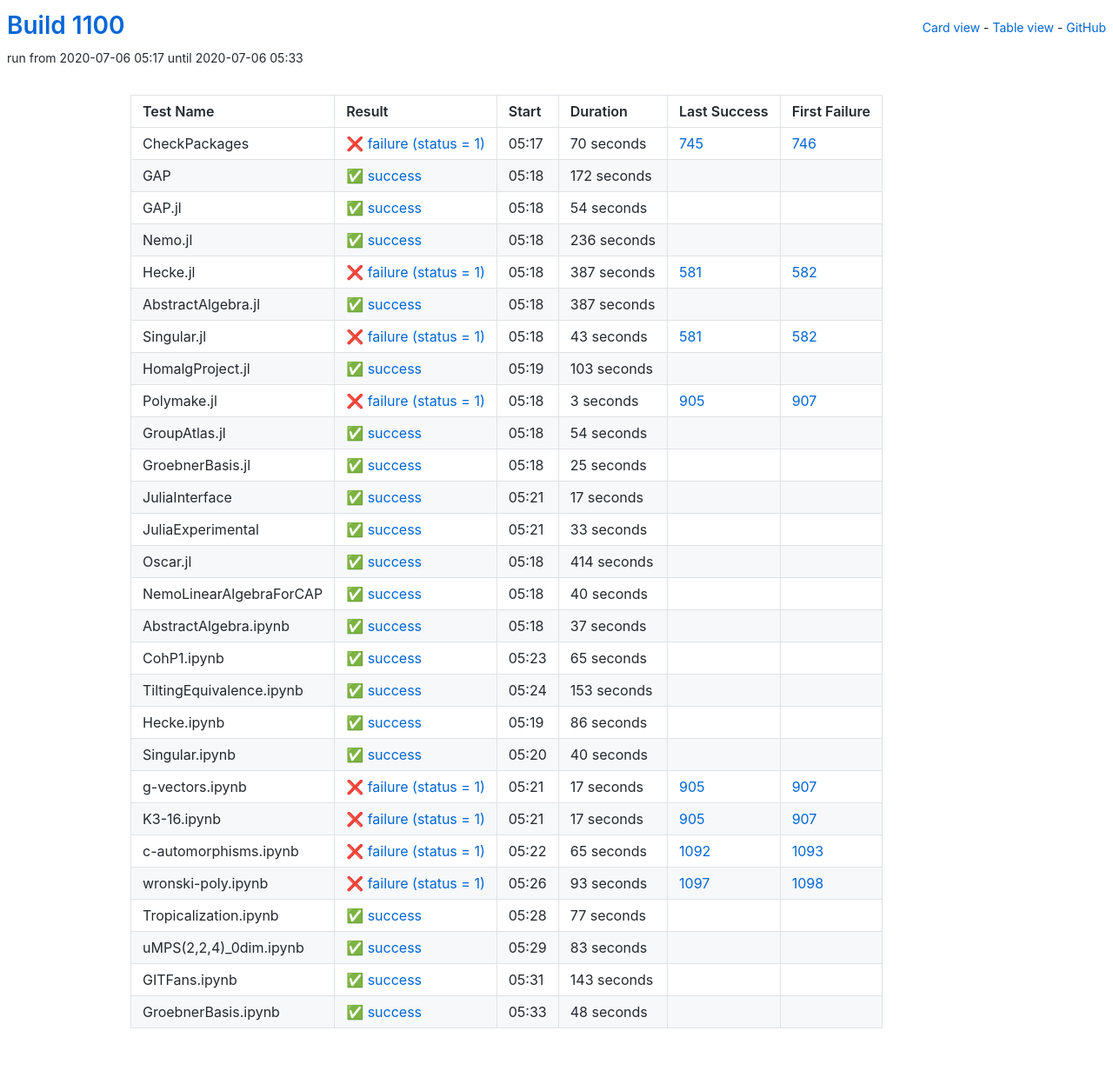
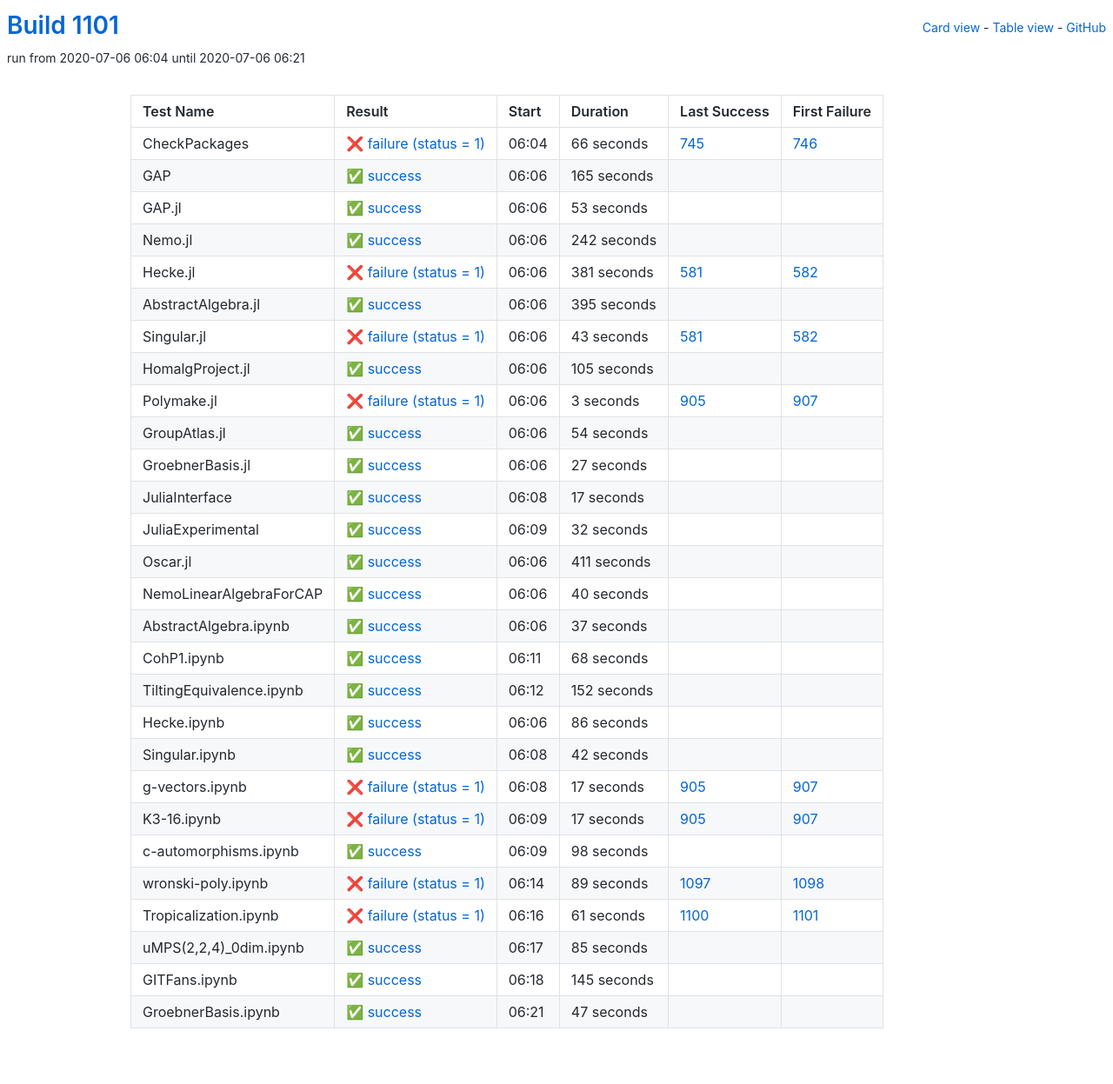
Before and after one commit to oscar-system/oscar-ci-status-1.4, a Jekyll site: the page built from table.html, in a window 1280 px wide. Shown: the whole page at 87% size. Built offline with Jekyll 4.4.1, drawn with Linux system fonts in a browser that asks for light colours.

Commit message:
Build #1101

```diff
--- a/_data/ci.yml
+++ b/_data/ci.yml
@@ -1,6 +1,6 @@
 ---
-build: 1100
-build_url: https://oscarci.mathematik.uni-kl.de/job/oscar-julia-1.4/1100/
+build: 1101
+build_url: https://oscarci.mathematik.uni-kl.de/job/oscar-julia-1.4/1101/
 job: oscar-julia-1.4
 organization: oscar-system
 repo: oscar-ci-status-1.4
@@ -8,80 +8,80 @@ repourl: https://github.com/oscar-system/oscar-ci-status-1.4
 tests:
 - name: CheckPackages
   id: checkpackages
-  log: https://oscarci.mathematik.uni-kl.de/job/oscar-julia-1.4/1100/artifact/logs/build-1100/CheckPackages.log
-  start: 2020-07-06 05:17
+  log: https://oscarci.mathematik.uni-kl.de/job/oscar-julia-1.4/1101/artifact/logs/build-1101/CheckPackages.log
+  start: 2020-07-06 06:04
   success: false
   exitcode: 1
   status: failure
-  duration: 70
+  duration: 66
   last_success: 745
   last_success_url: https://oscarci.mathematik.uni-kl.de/job/oscar-julia-1.4/745/
   first_failure: 746
   first_failure_url: https://oscarci.mathematik.uni-kl.de/job/oscar-julia-1.4/746/
 - name: GAP
   id: gap
-  log: https://oscarci.mathematik.uni-kl.de/job/oscar-julia-1.4/1100/artifact/logs/build-1100/GAP.log
-  start: 2020-07-06 05:18
+  log: https://oscarci.mathematik.uni-kl.de/job/oscar-julia-1.4/1101/artifact/logs/build-1101/GAP.log
+  start: 2020-07-06 06:06
   success: true
   exitcode: 0
   status: success
-  duration: 172
+  duration: 165
   last_success: false
   last_success_url:
   first_failure: false
   first_failure_url:
 - name: GAP.jl
   id: gap-jl
-  log: https://oscarci.mathematik.uni-kl.de/job/oscar-julia-1.4/1100/artifact/logs/build-1100/GAP.jl.log
-  start: 2020-07-06 05:18
+  log: https://oscarci.mathematik.uni-kl.de/job/oscar-julia-1.4/1101/artifact/logs/build-1101/GAP.jl.log
+  start: 2020-07-06 06:06
   success: true
   exitcode: 0
   status: success
-  duration: 54
+  duration: 53
   last_success: false
   last_success_url:
   first_failure: false
   first_failure_url:
 - name: Nemo.jl
   id: nemo-jl
-  log: https://oscarci.mathematik.uni-kl.de/job/oscar-julia-1.4/1100/artifact/logs/build-1100/Nemo.jl.log
-  start: 2020-07-06 05:18
+  log: https://oscarci.mathematik.uni-kl.de/job/oscar-julia-1.4/1101/artifact/logs/build-1101/Nemo.jl.log
+  start: 2020-07-06 06:06
   success: true
   exitcode: 0
   status: success
-  duration: 236
+  duration: 242
   last_success: false
   last_success_url:
   first_failure: false
   first_failure_url:
 - name: Hecke.jl
   id: hecke-jl
-  log: https://oscarci.mathematik.uni-kl.de/job/oscar-julia-1.4/1100/artifact/logs/build-1100/Hecke.jl.log
-  start: 2020-07-06 05:18
+  log: https://oscarci.mathematik.uni-kl.de/job/oscar-julia-1.4/1101/artifact/logs/build-1101/Hecke.jl.log
+  start: 2020-07-06 06:06
   success: false
   exitcode: 1
   status: failure
-  duration: 387
+  duration: 381
   last_success: 581
   last_success_url: https://oscarci.mathematik.uni-kl.de/job/oscar-julia-1.4/581/
   first_failure: 582
   first_failure_url: https://oscarci.mathematik.uni-kl.de/job/oscar-julia-1.4/582/
 - name: AbstractAlgebra.jl
   id: abstractalgebra-jl
-  log: https://oscarci.mathematik.uni-kl.de/job/oscar-julia-1.4/1100/artifact/logs/build-1100/AbstractAlgebra.jl.log
-  start: 2020-07-06 05:18
+  log: https://oscarci.mathematik.uni-kl.de/job/oscar-julia-1.4/1101/artifact/logs/build-1101/AbstractAlgebra.jl.log
+  start: 2020-07-06 06:06
   success: true
   exitcode: 0
   status: success
-  duration: 387
+  duration: 395
   last_success: false
   last_success_url:
   first_failure: false
   first_failure_url:
 - name: Singular.jl
   id: singular-jl
-  log: https://oscarci.mathematik.uni-kl.de/job/oscar-julia-1.4/1100/artifact/logs/build-1100/Singular.jl.log
-  start: 2020-07-06 05:18
+  log: https://oscarci.mathematik.uni-kl.de/job/oscar-julia-1.4/1101/artifact/logs/build-1101/Singular.jl.log
+  start: 2020-07-06 06:06
   success: false
   exitcode: 1
   status: failure
@@ -92,20 +92,20 @@ tests:
   first_failure_url: https://oscarci.mathematik.uni-kl.de/job/oscar-julia-1.4/582/
 - name: HomalgProject.jl
   id: homalgproject-jl
-  log: https://oscarci.mathematik.uni-kl.de/job/oscar-julia-1.4/1100/artifact/logs/build-1100/HomalgProject.jl.log
-  start: 2020-07-06 05:19
+  log: https://oscarci.mathematik.uni-kl.de/job/oscar-julia-1.4/1101/artifact/logs/build-1101/HomalgProject.jl.log
+  start: 2020-07-06 06:06
   success: true
   exitcode: 0
   status: success
-  duration: 103
+  duration: 105
   last_success: false
   last_success_url:
   first_failure: false
   first_failure_url:
 - name: Polymake.jl
   id: polymake-jl
-  log: https://oscarci.mathematik.uni-kl.de/job/oscar-julia-1.4/1100/artifact/logs/build-1100/Polymake.jl.log
-  start: 2020-07-06 05:18
+  log: https://oscarci.mathematik.uni-kl.de/job/oscar-julia-1.4/1101/artifact/logs/build-1101/Polymake.jl.log
+  start: 2020-07-06 06:06
   success: false
   exitcode: 1
   status: failure
@@ -116,8 +116,8 @@ tests:
   first_failure_url: https://oscarci.mathematik.uni-kl.de/job/oscar-julia-1.4/907/
 - name: GroupAtlas.jl
   id: groupatlas-jl
-  log: https://oscarci.mathematik.uni-kl.de/job/oscar-julia-1.4/1100/artifact/logs/build-1100/GroupAtlas.jl.log
-  start: 2020-07-06 05:18
+  log: https://oscarci.mathematik.uni-kl.de/job/oscar-julia-1.4/1101/artifact/logs/build-1101/GroupAtlas.jl.log
+  start: 2020-07-06 06:06
   success: true
   exitcode: 0
   status: success
@@ -128,20 +128,20 @@ tests:
   first_failure_url:
 - name: GroebnerBasis.jl
   id: groebnerbasis-jl
-  log: https://oscarci.mathematik.uni-kl.de/job/oscar-julia-1.4/1100/artifact/logs/build-1100/GroebnerBasis.jl.log
-  start: 2020-07-06 05:18
+  log: https://oscarci.mathematik.uni-kl.de/job/oscar-julia-1.4/1101/artifact/logs/build-1101/GroebnerBasis.jl.log
+  start: 2020-07-06 06:06
   success: true
   exitcode: 0
   status: success
-  duration: 25
+  duration: 27
   last_success: false
   last_success_url:
   first_failure: false
   first_failure_url:
 - name: JuliaInterface
   id: juliainterface
-  log: https://oscarci.mathematik.uni-kl.de/job/oscar-julia-1.4/1100/artifact/logs/build-1100/JuliaInterface.log
-  start: 2020-07-06 05:21
+  log: https://oscarci.mathematik.uni-kl.de/job/oscar-julia-1.4/1101/artifact/logs/build-1101/JuliaInterface.log
+  start: 2020-07-06 06:08
   success: true
   exitcode: 0
   status: success
@@ -152,32 +152,32 @@ tests:
   first_failure_url:
 - name: JuliaExperimental
   id: juliaexperimental
-  log: https://oscarci.mathematik.uni-kl.de/job/oscar-julia-1.4/1100/artifact/logs/build-1100/JuliaExperimental.log
-  start: 2020-07-06 05:21
+  log: https://oscarci.mathematik.uni-kl.de/job/oscar-julia-1.4/1101/artifact/logs/build-1101/JuliaExperimental.log
+  start: 2020-07-06 06:09
   success: true
   exitcode: 0
   status: success
-  duration: 33
+  duration: 32
   last_success: false
   last_success_url:
   first_failure: false
   first_failure_url:
 - name: Oscar.jl
   id: oscar-jl
-  log: https://oscarci.mathematik.uni-kl.de/job/oscar-julia-1.4/1100/artifact/logs/build-1100/Oscar.jl.log
-  start: 2020-07-06 05:18
+  log: https://oscarci.mathematik.uni-kl.de/job/oscar-julia-1.4/1101/artifact/logs/build-1101/Oscar.jl.log
+  start: 2020-07-06 06:06
   success: true
   exitcode: 0
   status: success
-  duration: 414
+  duration: 411
   last_success: false
   last_success_url:
   first_failure: false
   first_failure_url:
 - name: NemoLinearAlgebraForCAP
   id: nemolinearalgebraforcap
-  log: https://oscarci.mathematik.uni-kl.de/job/oscar-julia-1.4/1100/artifact/logs/build-1100/NemoLinearAlgebraForCAP.log
-  start: 2020-07-06 05:18
+  log: https://oscarci.mathematik.uni-kl.de/job/oscar-julia-1.4/1101/artifact/logs/build-1101/NemoLinearAlgebraForCAP.log
+  start: 2020-07-06 06:06
   success: true
   exitcode: 0
   status: success
@@ -188,8 +188,8 @@ tests:
   first_failure_url:
 - name: AbstractAlgebra.ipynb
   id: abstractalgebra-ipynb
-  log: https://oscarci.mathematik.uni-kl.de/job/oscar-julia-1.4/1100/artifact/logs/build-1100/AbstractAlgebra.ipynb.log
-  start: 2020-07-06 05:18
+  log: https://oscarci.mathematik.uni-kl.de/job/oscar-julia-1.4/1101/artifact/logs/build-1101/AbstractAlgebra.ipynb.log
+  start: 2020-07-06 06:06
   success: true
   exitcode: 0
   status: success
@@ -200,32 +200,32 @@ tests:
   first_failure_url:
 - name: CohP1.ipynb
   id: cohp1-ipynb
-  log: https://oscarci.mathematik.uni-kl.de/job/oscar-julia-1.4/1100/artifact/logs/build-1100/CohP1.ipynb.log
-  start: 2020-07-06 05:23
+  log: https://oscarci.mathematik.uni-kl.de/job/oscar-julia-1.4/1101/artifact/logs/build-1101/CohP1.ipynb.log
+  start: 2020-07-06 06:11
   success: true
   exitcode: 0
   status: success
-  duration: 65
+  duration: 68
   last_success: false
   last_success_url:
   first_failure: false
   first_failure_url:
 - name: TiltingEquivalence.ipynb
   id: tiltingequivalence-ipynb
-  log: https://oscarci.mathematik.uni-kl.de/job/oscar-julia-1.4/1100/artifact/logs/build-1100/TiltingEquivalence.ipynb.log
-  start: 2020-07-06 05:24
+  log: https://oscarci.mathematik.uni-kl.de/job/oscar-julia-1.4/1101/artifact/logs/build-1101/TiltingEquivalence.ipynb.log
+  start: 2020-07-06 06:12
   success: true
   exitcode: 0
   status: success
-  duration: 153
+  duration: 152
   last_success: false
   last_success_url:
   first_failure: false
   first_failure_url:
 - name: Hecke.ipynb
   id: hecke-ipynb
-  log: https://oscarci.mathematik.uni-kl.de/job/oscar-julia-1.4/1100/artifact/logs/build-1100/Hecke.ipynb.log
-  start: 2020-07-06 05:19
+  log: https://oscarci.mathematik.uni-kl.de/job/oscar-julia-1.4/1101/artifact/logs/build-1101/Hecke.ipynb.log
+  start: 2020-07-06 06:06
   success: true
   exitcode: 0
   status: success
@@ -236,20 +236,20 @@ tests:
   first_failure_url:
 - name: Singular.ipynb
   id: singular-ipynb
-  log: https://oscarci.mathematik.uni-kl.de/job/oscar-julia-1.4/1100/artifact/logs/build-1100/Singular.ipynb.log
-  start: 2020-07-06 05:20
+  log: https://oscarci.mathematik.uni-kl.de/job/oscar-julia-1.4/1101/artifact/logs/build-1101/Singular.ipynb.log
+  start: 2020-07-06 06:08
   success: true
   exitcode: 0
   status: success
-  duration: 40
+  duration: 42
   last_success: false
   last_success_url:
   first_failure: false
   first_failure_url:
 - name: g-vectors.ipynb
   id: g-vectors-ipynb
-  log: https://oscarci.mathematik.uni-kl.de/job/oscar-julia-1.4/1100/artifact/logs/build-1100/g-vectors.ipynb.log
-  start: 2020-07-06 05:21
+  log: https://oscarci.mathematik.uni-kl.de/job/oscar-julia-1.4/1101/artifact/logs/build-1101/g-vectors.ipynb.log
+  start: 2020-07-06 06:08
   success: false
   exitcode: 1
   status: failure
@@ -260,8 +260,8 @@ tests:
   first_failure_url: https://oscarci.mathematik.uni-kl.de/job/oscar-julia-1.4/907/
 - name: K3-16.ipynb
   id: k3-16-ipynb
-  log: https://oscarci.mathematik.uni-kl.de/job/oscar-julia-1.4/1100/artifact/logs/build-1100/K3-16.ipynb.log
-  start: 2020-07-06 05:21
+  log: https://oscarci.mathematik.uni-kl.de/job/oscar-julia-1.4/1101/artifact/logs/build-1101/K3-16.ipynb.log
+  start: 2020-07-06 06:09
   success: false
   exitcode: 1
   status: failure
@@ -272,72 +272,72 @@ tests:
   first_failure_url: https://oscarci.mathematik.uni-kl.de/job/oscar-julia-1.4/907/
 - name: c-automorphisms.ipynb
   id: c-automorphisms-ipynb
-  log: https://oscarci.mathematik.uni-kl.de/job/oscar-julia-1.4/1100/artifact/logs/build-1100/c-automorphisms.ipynb.log
-  start: 2020-07-06 05:22
+  log: https://oscarci.mathematik.uni-kl.de/job/oscar-julia-1.4/1101/artifact/logs/build-1101/c-automorphisms.ipynb.log
+  start: 2020-07-06 06:09
+  success: true
+  exitcode: 0
+  status: success
+  duration: 98
+  last_success: false
+  last_success_url:
+  first_failure: false
+  first_failure_url:
+- name: wronski-poly.ipynb
+  id: wronski-poly-ipynb
+  log: https://oscarci.mathematik.uni-kl.de/job/oscar-julia-1.4/1101/artifact/logs/build-1101/wronski-poly.ipynb.log
+  start: 2020-07-06 06:14
   success: false
   exitcode: 1
   status: failure
-  duration: 65
-  last_success: 1092
-  last_success_url: https://oscarci.mathematik.uni-kl.de/job/oscar-julia-1.4/1092/
-  first_failure: 1093
-  first_failure_url: https://oscarci.mathematik.uni-kl.de/job/oscar-julia-1.4/1093/
-- name: wronski-poly.ipynb
-  id: wronski-poly-ipynb
-  log: https://oscarci.mathematik.uni-kl.de/job/oscar-julia-1.4/1100/artifact/logs/build-1100/wronski-poly.ipynb.log
-  start: 2020-07-06 05:26
-  success: false
-  exitcode: 1
-  status: failure
-  duration: 93
+  duration: 89
   last_success: 1097
   last_success_url: https://oscarci.mathematik.uni-kl.de/job/oscar-julia-1.4/1097/
   first_failure: 1098
   first_failure_url: https://oscarci.mathematik.uni-kl.de/job/oscar-julia-1.4/1098/
 - name: Tropicalization.ipynb
   id: tropicalization-ipynb
-  log: https://oscarci.mathematik.uni-kl.de/job/oscar-julia-1.4/1100/artifact/logs/build-1100/Tropicalization.ipynb.log
-  start: 2020-07-06 05:28
+  log: https://oscarci.mathematik.uni-kl.de/job/oscar-julia-1.4/1101/artifact/logs/build-1101/Tropicalization.ipynb.log
+  start: 2020-07-06 06:16
+  success: false
+  exitcode: 1
+  status: failure
+  duration: 61
+  last_success: 1100
+  last_success_url: https://oscarci.mathematik.uni-kl.de/job/oscar-julia-1.4/1100/
+  first_failure: 1101
+  first_failure_url: https://oscarci.mathematik.uni-kl.de/job/oscar-julia-1.4/1101/
+- name: uMPS(2,2,4)_0dim.ipynb
+  id: umps-2-2-4-0dim-ipynb
+  log: https://oscarci.mathematik.uni-kl.de/job/oscar-julia-1.4/1101/artifact/logs/build-1101/uMPS-2-2-4-_0dim.ipynb.log
+  start: 2020-07-06 06:17
   success: true
   exitcode: 0
   status: success
-  duration: 77
-  last_success: false
-  last_success_url:
-  first_failure: false
-  first_failure_url:
-- name: uMPS(2,2,4)_0dim.ipynb
-  id: umps-2-2-4-0dim-ipynb
-  log: https://oscarci.mathematik.uni-kl.de/job/oscar-julia-1.4/1100/artifact/logs/build-1100/uMPS-2-2-4-_0dim.ipynb.log
-  start: 2020-07-06 05:29
-  success: true
-  exitcode: 0
-  status: success
-  duration: 83
+  duration: 85
   last_success: false
   last_success_url:
   first_failure: false
   first_failure_url:
 - name: GITFans.ipynb
   id: gitfans-ipynb
-  log: https://oscarci.mathematik.uni-kl.de/job/oscar-julia-1.4/1100/artifact/logs/build-1100/GITFans.ipynb.log
-  start: 2020-07-06 05:31
+  log: https://oscarci.mathematik.uni-kl.de/job/oscar-julia-1.4/1101/artifact/logs/build-1101/GITFans.ipynb.log
+  start: 2020-07-06 06:18
   success: true
   exitcode: 0
   status: success
-  duration: 143
+  duration: 145
   last_success: false
   last_success_url:
   first_failure: false
   first_failure_url:
 - name: GroebnerBasis.ipynb
   id: groebnerbasis-ipynb
-  log: https://oscarci.mathematik.uni-kl.de/job/oscar-julia-1.4/1100/artifact/logs/build-1100/GroebnerBasis.ipynb.log
-  start: 2020-07-06 05:33
+  log: https://oscarci.mathematik.uni-kl.de/job/oscar-julia-1.4/1101/artifact/logs/build-1101/GroebnerBasis.ipynb.log
+  start: 2020-07-06 06:21
   success: true
   exitcode: 0
   status: success
-  duration: 48
+  duration: 47
   last_success: false
   last_success_url:
   first_failure: false
```
Also changed, not shown: README.md.
